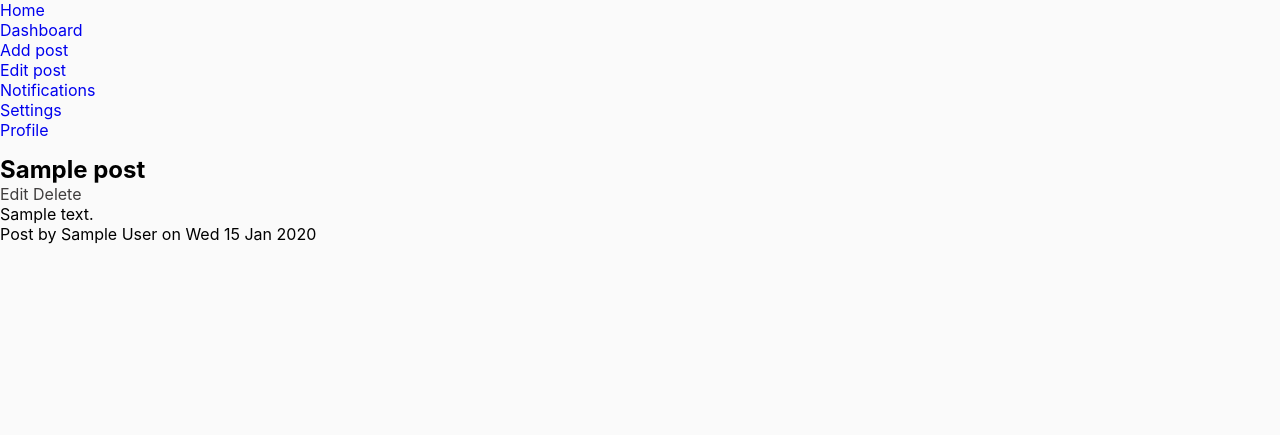
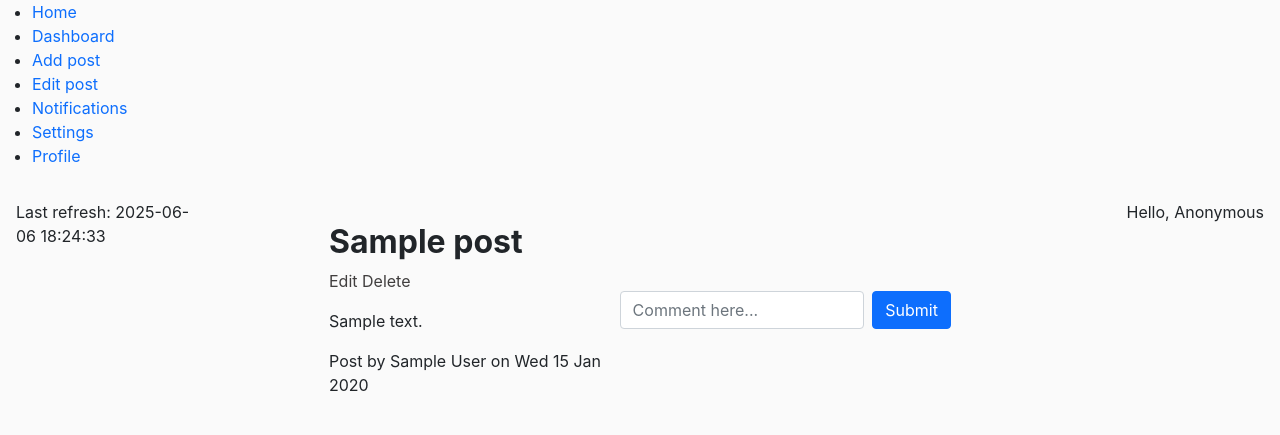
Before and after one commit to mariami57/Django-Basics, a Django app: page /details-post/1/ in a window 1280 px wide. Shown: the top 435 px of the page. Run offline with Django 5.2, Linux system fonts and the light colour scheme; tables that the repository leaves empty hold one stand-in row (values such as "Sample post"); some libraries are stand-ins or nearby versions.

Commit message:
added more solutions
Updated the forumApp with knowledge from 'Forms Advanced" lecture

```diff
--- a/TemplateBasics/posts/forms.py
+++ b/TemplateBasics/posts/forms.py
@@ -1,11 +1,23 @@
 from logging import disable
 
 from django import forms
+from django.core.exceptions import ValidationError
+from django.forms.formsets import formset_factory
+from django.forms.models import modelformset_factory
 
-from posts.models import Post
+from posts.mixins import ReadOnlyFieldsMixin
+from posts.models import Post, Comment
+from posts.validators import BadWordValidator
 
 
 class PostBaseForm(forms.ModelForm):
+    content2 = forms.CharField(max_length=10,
+        validators=[BadWordValidator(
+            bad_words=['bad_word1', 'bad_word2'])],
+        error_messages={'max_length':'Hey, that`s too much',
+                        },
+    )
+
     class Meta:
         model = Post
         fields = "__all__"
@@ -21,19 +33,56 @@
             'title': "This is a help text",
         }
 
+    def clean_author(self):
+        author = self.cleaned_data.get('author')
+
+        if not author.isalpha():
+            raise ValidationError('Author name should contain only letters')
+
+        return author
+
+    def clean(self):
+        cleaned_data = super().clean()
+        title = cleaned_data.get('title')
+        content = cleaned_data.get('content')
+
+        if title.lower() in content.lower():
+            raise ValidationError("The post title shouldn`t be included in the content!")
+
+        return cleaned_data
+
+    def save(self, commit=True):
+        post = super().save(commit=False)
+        post.author = post.author.capitalize()
+
+        if commit:
+            post.save()
+
+        return post
+
 class PostCreateForm(PostBaseForm):
     pass
 
 class PostEditForm(PostBaseForm):
     pass
 
-class PostDeleteForm(PostBaseForm):
-    def __init__(self, *args, **kwargs):
-        super().__init__(*args, **kwargs)
-
-        for field in self.fields:
-            self.fields[field].disabled = True
+class PostDeleteForm(PostBaseForm, ReadOnlyFieldsMixin):
+    pass
 
 class SearchForm(forms.Form):
     query = forms.CharField(label='', required=False, max_length=100,
                             widget=forms.TextInput(attrs={'placeholder': 'Search for posts...'}))
+
+class CommentForm(forms.ModelForm):
+    class Meta:
+        model = Comment
+        fields = ['content']
+        labels = {
+            'content': '',
+
+        }
+        widgets = {
+            'content': forms.TextInput(attrs={'class':'form-control', 'placeholder': 'Comment here...'}),
+        }
+
+CommentFormSet = formset_factory(CommentForm, extra=1)
--- a/TemplateBasics/posts/models.py
+++ b/TemplateBasics/posts/models.py
@@ -12,3 +12,9 @@
     author = models.CharField(max_length=50)
     created_at = models.DateTimeField(auto_now_add=True)
     language = models.CharField(choices=LanguageChoices.choices, default = LanguageChoices.OTHER, max_length=50)
+
+class Comment(models.Model):
+    post = models.ForeignKey(Post, on_delete=models.CASCADE, related_name='comments')
+    author = models.CharField(max_length=50)
+    content = models.TextField()
+    created_at = models.DateTimeField(auto_now_add=True)
--- /dev/null
+++ b/TemplateBasics/posts/templatetags/current_time.py
@@ -0,0 +1,9 @@
+from datetime import datetime
+
+from django import template
+
+register = template.Library()
+
+@register.simple_tag
+def current_time():
+    return datetime.now().strftime('%Y-%m-%d %H:%M:%S')
--- /dev/null
+++ b/TemplateBasics/posts/templatetags/user_info.py
@@ -0,0 +1,10 @@
+from django import template
+
+register = template.Library()
+
+@register.inclusion_tag('common/user_info.html')
+def user_info(user):
+    if user.is_authenticated:
+        return {'username': user.username}
+    else:
+        return {'username': 'Anonymous'}
--- a/TemplateBasics/posts/views.py
+++ b/TemplateBasics/posts/views.py
@@ -1,10 +1,12 @@
 from datetime import datetime
 
 from django.db.models.query_utils import Q
+from django.forms.models import modelform_factory
 from django.http.response import HttpResponse
 from django.shortcuts import render, redirect
 
-from posts.forms import PostBaseForm, PostCreateForm, PostEditForm, PostDeleteForm, SearchForm
+from posts.forms import PostBaseForm, PostCreateForm, PostEditForm, PostDeleteForm, SearchForm, CommentForm, \
+    CommentFormSet
 from posts.models import Post
 
 
@@ -44,6 +46,12 @@
 
 def edit_post(request, pk:int):
     post = Post.objects.get(pk=pk)
+
+    if request.user.is_superuser:
+        PostEditForm = modelform_factory(Post, fields='__all__')
+    else:
+        PostEditForm = modelform_factory(Post, fields=('content',))
+
     form = PostEditForm(request.POST or None, instance=post)
 
     if request.method == "POST" and form.is_valid():
@@ -56,9 +64,19 @@
 def post_details(request, pk):
 
     post = Post.objects.get(pk=pk)
+    comment_form_set = CommentFormSet(request.POST or None)
+
+    if request.method == "POST" and comment_form_set.is_valid():
+        for form in comment_form_set:
+            comment = form.save(commit=False)
+            comment.author = request.user.username
+            comment.post = post
+            comment.save()
+
 
     context = {
         "post": post,
+        "formset": comment_form_set,
     }
 
     return render(request, "posts/details_post.html", context)
--- a/TemplateBasics/templates/common/base.html
+++ b/TemplateBasics/templates/common/base.html
@@ -1,22 +1,53 @@
 {% load static %}
 {% load markdown_extras %}
+{%  load current_time %}
+{% load user_info %}
 
 <!DOCTYPE html>
 <html lang="en">
 <head>
     <meta charset="UTF-8">
     <meta name="viewport" content="width=device-width, initial-scale=1.0">
+     <link href="https://cdn.jsdelivr.net/npm/bootstrap@5.0.2/dist/css/bootstrap.min.css" rel="stylesheet" integrity="sha384-EVSTQN3/azprG1Anm3QDgpJLIm9Nao0Yz1ztcQTwFspd3yD65VohhpuuCOmLASjC" crossorigin="anonymous">
     <title>Forum Posts</title>
     <link rel="stylesheet" href="{% static 'css/styles.css'%}">
     <link rel="preconnect" href="https://fonts.googleapis.com">
     <link rel="preconnect" href="https://fonts.gstatic.com" crossorigin>
     <link href="https://fonts.googleapis.com/css2?family=Roboto:ital,wght@0,100;0,300;0,400;0,500;0,700;0,900;1,100;1,300;1,400;1,500;1,700;1,900&display=swap" rel="stylesheet">
+
 </head>
 <body>
     {% include 'common/nav.html' %}
+    <div class="container-fluid">
+        <div class="row">
+            <div class="col-md-2 p-3">
+                <p>Last refresh: {% current_time %}</p>
+            </div>
+            <div class="col-md-8 py-4">
+                <div>
+                        {% block content %}
+                        {% endblock %}
+                </div>
+            </div>
+            <div class="col-md-2 d-flex justify-content-end p-3">
+                {%  user_info request.user %}
+            </div>
+        </div>
+    </div>
 
-    {% block content %}
+
+
+
+
+
+
+
+    {% block hello_world %}
     {% endblock %}
+
+
+
+
     {% comment %}
     <form method="post">
         {%  csrf_token %}
@@ -24,7 +55,7 @@
     </form>
     {% endcomment %}
 
-
+    <script src="https://cdn.jsdelivr.net/npm/bootstrap@5.0.2/dist/js/bootstrap.bundle.min.js" integrity="sha384-MrcW6ZMFYlzcLA8Nl+NtUVF0sA7MsXsP1UyJoMp4YLEuNSfAP+JcXn/tWtIaxVXM" crossorigin="anonymous"></script>
 </body>
     <script src='https://unpkg.com/akar-icons-fonts'></script>
 </html>
--- /dev/null
+++ b/TemplateBasics/templates/common/user_info.html
@@ -0,0 +1,3 @@
+<div class="user-info">
+    <p> Hello, {{ username }}</p>
+</div>
--- a/TemplateBasics/templates/posts/add_post.html
+++ b/TemplateBasics/templates/posts/add_post.html
@@ -1,6 +1,11 @@
 {%  extends 'common/base.html' %}
+{% block hello_world %}
+<div>Hello world</div>
+{% endblock %}
 
 {% block content %}
+    {{ block.super }}
+
     <h1 style="color: #0056b3"> Add Post</h1>
 
     <form method="post">
--- a/TemplateBasics/templates/posts/details_post.html
+++ b/TemplateBasics/templates/posts/details_post.html
@@ -8,7 +8,7 @@
             <div class="post">
                 <h2><b> {{ post.title }} </b></h2>
                 <div class="icons">
-                    <a href="{% url 'details_post' post.pk %}">Edit</a>
+                    <a href="{% url 'edit_post' post.pk %}">Edit</a>
                     <a href="{% url 'delete_post' post.pk %}">Delete</a>
                 </div>
                 <p>{{ post.content|truncatewords:5|markdown }}</p>
@@ -17,6 +17,25 @@
                 </div>
             </div>
         </div>
+
+        <form method="post" class="form-inline">
+            {% csrf_token %}
+
+            {{ formset.management_form }}
+            <div class="input-group">
+                {% for form in formset %}
+                    <div class="form-row d-flex">
+                        {{ form.content }}
+                        <div class="input-group-append">
+                            <button class="btn btn-primary ms-2">Submit</button>
+                        </div>
+                    </div>
+
+                {% endfor %}
+            </div>
+
+
+        </form>
     </div>
 
 {% endblock %}
```
Also changed, not shown: TemplateBasics/posts/mixins.py (added, +7 -0 lines), TemplateBasics/posts/templatetags/recent_posts.py (added, +26 -0 lines), TemplateBasics/templates/posts/dashboard.html (+5 -2 lines), TemplateBasics/posts/migrations/0002_comment.py (added).
